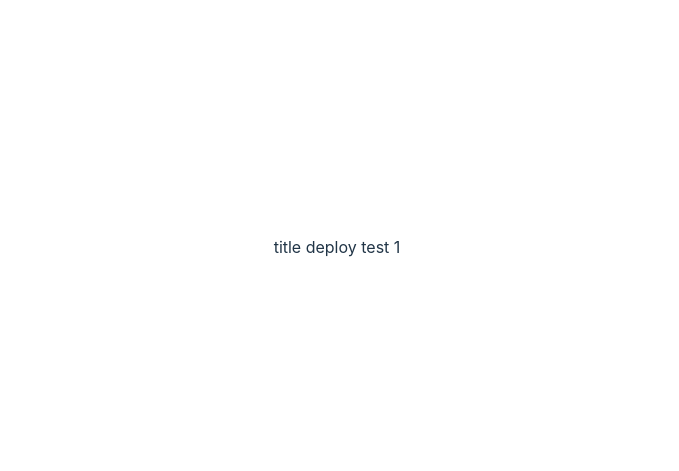
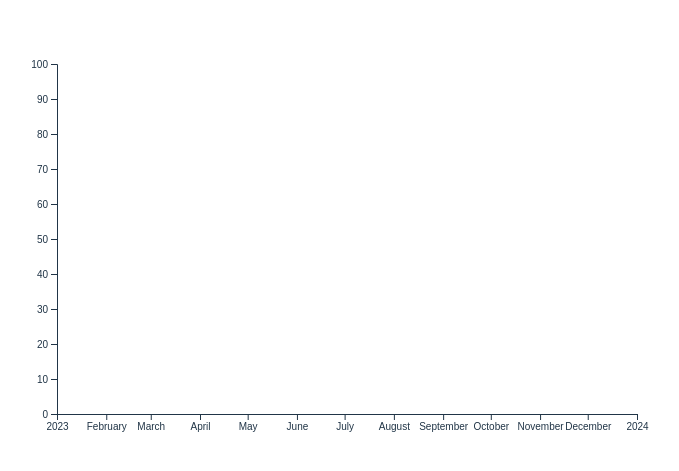
Before and after one commit to shunchobi/graph-sample, a Vue app: page / in a window 1280 px wide. Shown: the part 153-624 px from the top of the page, without its empty margins (303-982 px from the left). Built offline with nearby package versions, Linux system fonts and the light colour scheme.

Commit message:
add sample d3 code

```diff
--- a/package.json
+++ b/package.json
@@ -9,12 +9,14 @@
     "preview": "vite preview"
   },
   "dependencies": {
+    "d3": "^7.8.5",
     "lodash": "^4.17.21",
     "pinia": "^2.1.7",
     "vue": "^3.3.8",
     "vue-router": "^4.2.5"
   },
   "devDependencies": {
+    "@types/d3": "^7.4.3",
     "@vitejs/plugin-vue": "^4.5.0",
     "typescript": "^5.2.2",
     "vite": "^5.0.0",
--- a/src/components/Graph.vue
+++ b/src/components/Graph.vue
@@ -1,17 +1,46 @@
 <template>
-    <div>
-        {{ title }}
-    </div>
+  <svg class="graph"></svg>
 </template>
 
 <script setup lang="ts">
-import { ref } from 'vue';
+import { onMounted } from 'vue';
+import d3 from '../d3';
 
+const width = 640;
+const height = 400;
+const marginTop = 20;
+const marginRight = 20;
+const marginBottom = 30;
+const marginLeft = 40;
 
-const title = ref('title deploy test 1')
+onMounted(() => {
+
+  const x = d3.scale.scaleUtc()
+    .domain([new Date("2023-01-01"), new Date("2024-01-01")])
+    .range([marginLeft, width - marginRight]);
+
+  // Declare the y (vertical position) scale.
+  const y = d3.scale.scaleLinear()
+    .domain([0, 100])
+    .range([height - marginBottom, marginTop]);
+
+  // Create the SVG container.
+  const svg = d3.selection.select(".graph")
+    .attr("width", width)
+    .attr("height", height);
+
+  // Add the x-axis.
+  svg.append("g")
+    .attr("transform", `translate(0,${height - marginBottom})`)
+    .call(d3.axis.axisBottom(x));
+
+  // Add the y-axis.
+  svg.append("g")
+    .attr("transform", `translate(${marginLeft},0)`)
+    .call(d3.axis.axisLeft(y));
+
+})
 
 </script>
 
-<style scoped>
-
-</style>
+<style scoped></style>
--- /dev/null
+++ b/src/d3.ts
@@ -0,0 +1,11 @@
+import * as d3scale from 'd3-scale';
+import * as d3selection from 'd3-selection';
+import * as d3axis from 'd3-axis';
+
+const d3 = {
+    scale: d3scale,
+    selection: d3selection,
+    axis: d3axis,
+};
+
+export default d3;
```
Also changed, not shown: 1 other file (tests, documents, lock files or other folders).
